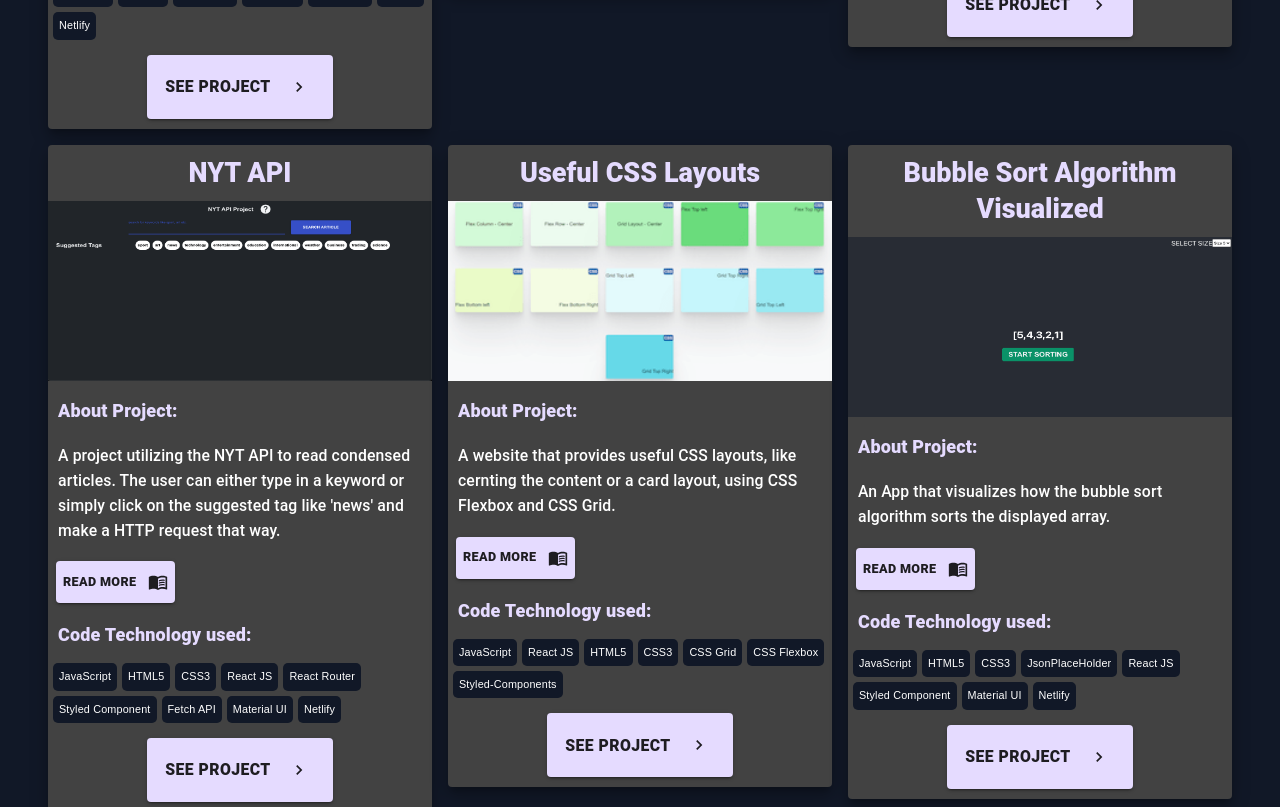
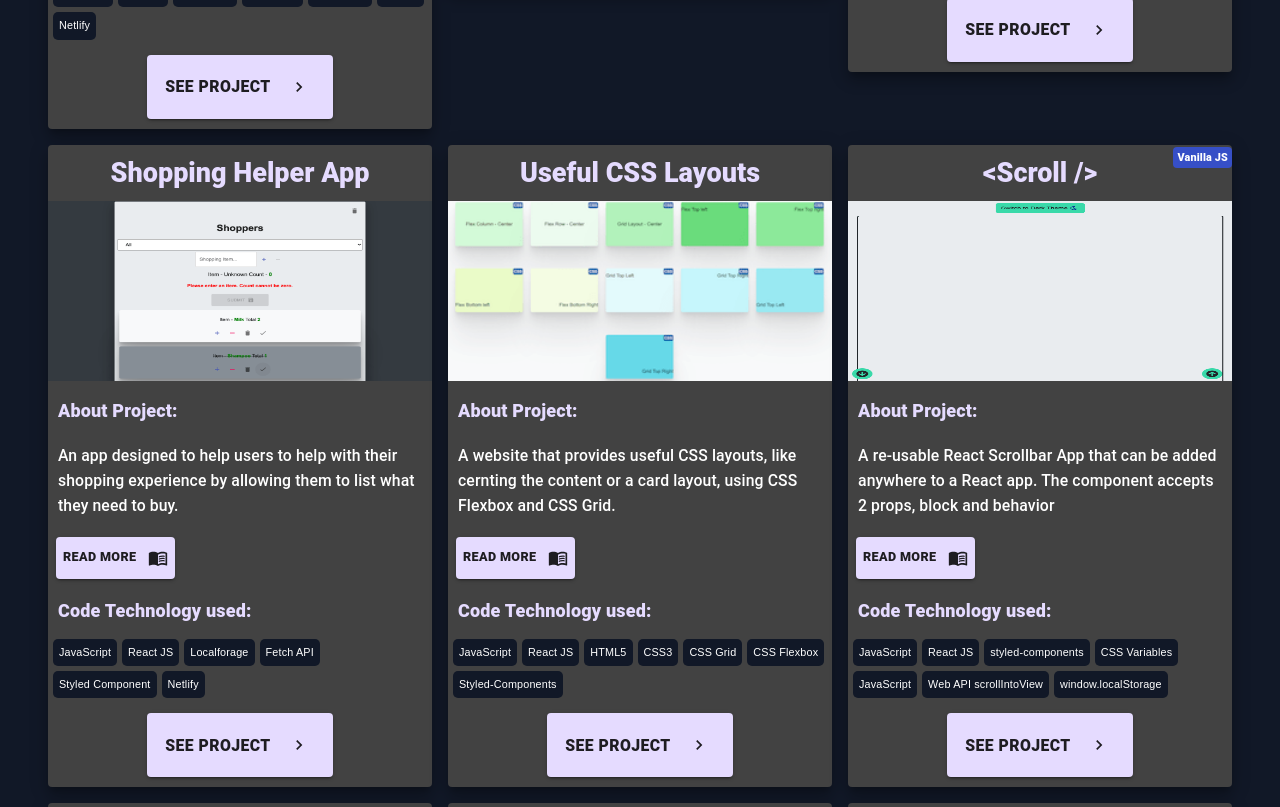
Before and after one commit to YutaMoriJP/Portfolio, a React (Create React App) app: page / in a window 1280 px wide. Shown: the part 1520-2327 px from the top of the page. Built offline with nearby package versions, Linux system fonts and the light colour scheme.

Commit message:
added scrollbar app to projects

```diff
--- a/src/Components/Card/Card.js
+++ b/src/Components/Card/Card.js
@@ -9,6 +9,8 @@ import StyledButton from "../../StyledComponent/StyledButton";
 import ChevronRightIcon from "@material-ui/icons/ChevronRight";
 import MenuBookIcon from "@material-ui/icons/MenuBook";
 import Dialog from "../Dialog/Dialog";
+import Right from "../../StyledComponent/PositiongRight";
+import TextLink from "../../StyledComponent/Link";
 
 const Text = styled(Typography)`
   padding: 5px 10px;
@@ -42,13 +44,21 @@ const ButtonContainer = styled.article`
   justify-content: flex-start;
 `;
 
-const Card = ({ header, img, description, tags, url, details }) => {
+const Card = ({ header, img, description, tags, url, details, extra }) => {
   const [open, setOpen] = useState(false);
   const handleOpen = () => setOpen(true);
+  console.log(extra);
   return (
     <>
       <Grid item xs={12} sm={6} md={4} xl={4}>
         <PaperStyled elevation={10}>
+          {extra && (
+            <Right>
+              <TextLink href={extra.url} target="_blank" rel="noreferrer">
+                {extra.text}
+              </TextLink>
+            </Right>
+          )}
           <Text variant="h5" header="true">
             {header}
           </Text>
--- a/src/Pages/Project.js
+++ b/src/Pages/Project.js
@@ -41,6 +41,7 @@ const Project = () => {
               <Grid container spacing={2} justify="center">
                 {filterFunc(projects).map(project => (
                   <Card
+                    {...project}
                     header={project.name}
                     details={project.details}
                     img={project.img}
--- a/src/StyledComponent/Link.js
+++ b/src/StyledComponent/Link.js
@@ -1,5 +1,6 @@
 import styled from "styled-components";
 import { LinksWrapper } from "../Components/Layout/Footer/FooterStyled";
+import CardWrapper from "./StyledPaper";
 
 const Link = styled.a`
   color: ${props => props.theme.link.color};
@@ -8,6 +9,13 @@ const Link = styled.a`
   :hover {
     text-decoration: underline;
   }
+  ${CardWrapper} & {
+    background: #364fc7;
+    color: white;
+    padding: 4px;
+    font-size: 0.6rem;
+    border-radius: 4px;
+  }
   ${LinksWrapper} & {
   }
 `;
--- /dev/null
+++ b/src/StyledComponent/PositiongRight.js
@@ -0,0 +1,7 @@
+import styled from "styled-components";
+
+export default styled.article`
+  position: absolute;
+  top: 0;
+  right: 0;
+`;
--- a/src/StyledComponent/StyledPaper.js
+++ b/src/StyledComponent/StyledPaper.js
@@ -2,6 +2,7 @@ import Paper from "@material-ui/core/Paper";
 import styled from "styled-components";
 
 const PaperStyled = styled(Paper)`
+  position: relative;
   width: 100%;
   h1,
   h2,
--- a/src/data/project.js
+++ b/src/data/project.js
@@ -5,13 +5,14 @@ import shiritori from "../Images/shiritori.png";
 import crudapi from "../Images/crudapi.png";
 import shopping from "../Images/shopping.png";
 import flex from "../Images/flex.png";
-import { v4 as uuidv4 } from "uuid";
 import timer from "../Images/timer.png";
 import delay from "../Images/delay.png";
 import bubble from "../Images/bubble.png";
 import blogGrid from "../Images/blogGrid.png";
+import scroll from "../Images/scroll.png";
+import usefulCSS from "../Images/css.png";
 
-import usefulCSS from "../Images/css.png";
+import { v4 as uuidv4 } from "uuid";
 
 const projects = [
   {
@@ -65,29 +66,6 @@ const projects = [
     ],
   },
   {
-    name: "Shopping Helper App",
-    img: shopping,
-    id: uuidv4(),
-    url: "https://quizzical-lovelace-17ea0b.netlify.app/",
-    description:
-      "An app designed to help users to help with their shopping experience by allowing them to list what they need to buy.",
-    details: [
-      {
-        title: "Shopping Helper App:",
-        content:
-          "This app is designed for users to help with their shopping experience. To start, users type in the store name or any title of their choosing, and a box with options gets rendered to the screen. Inside the box, they can type in the shopping item they wish to buy as well as the needed count of the item. So that the data they have submitted does not get lost after the user leaves or refreshes the page, I use LocalForage, which is a storing library for JavaScript.",
-      },
-    ],
-    tags: [
-      { tag: "JavaScript", id: uuidv4() },
-      { tag: "React JS", id: uuidv4() },
-      { tag: "Localforage", id: uuidv4() },
-      { tag: "Fetch API", id: uuidv4() },
-      { tag: "Styled Component", id: uuidv4() },
-      { tag: "Netlify", id: uuidv4() },
-    ],
-  },
-  {
     name: "NYT API",
     img: nytt,
     id: uuidv4(),
@@ -113,7 +91,29 @@ const projects = [
       { tag: "Netlify", id: uuidv4() },
     ],
   },
-
+  {
+    name: "Shopping Helper App",
+    img: shopping,
+    id: uuidv4(),
+    url: "https://quizzical-lovelace-17ea0b.netlify.app/",
+    description:
+      "An app designed to help users to help with their shopping experience by allowing them to list what they need to buy.",
+    details: [
+      {
+        title: "Shopping Helper App:",
+        content:
+          "This app is designed for users to help with their shopping experience. To start, users type in the store name or any title of their choosing, and a box with options gets rendered to the screen. Inside the box, they can type in the shopping item they wish to buy as well as the needed count of the item. So that the data they have submitted does not get lost after the user leaves or refreshes the page, I use LocalForage, which is a storing library for JavaScript.",
+      },
+    ],
+    tags: [
+      { tag: "JavaScript", id: uuidv4() },
+      { tag: "React JS", id: uuidv4() },
+      { tag: "Localforage", id: uuidv4() },
+      { tag: "Fetch API", id: uuidv4() },
+      { tag: "Styled Component", id: uuidv4() },
+      { tag: "Netlify", id: uuidv4() },
+    ],
+  },
   {
     name: "Useful CSS Layouts",
     img: usefulCSS,
@@ -136,6 +136,35 @@ const projects = [
       { tag: "CSS Grid", id: uuidv4() },
       { tag: "CSS Flexbox", id: uuidv4() },
       { tag: "Styled-Components", id: uuidv4() },
+    ],
+  },
+
+  {
+    name: "<Scroll />",
+    img: scroll,
+    id: uuidv4(),
+    url: "https://modest-ptolemy-30f1ac.netlify.app/",
+    description:
+      "A re-usable React Scrollbar App that can be added anywhere to a React app. The component accepts 2 props, block and behavior",
+    details: [
+      {
+        title: "<Scroll />: a React component",
+        content:
+          "A re-usable React Scrollbar Component that can be added anywhere to a React app - <Scroll block=”end” behavior=”smooth”/>. The component accepts 2 props, block and behavior. The block prop controls whether the user is moved to the top or the bottom of the page. If the block prop is 'end', then it moves to the bottom, and if it’s 'start', then the user is moved to the top of the page. The behavior prop controls the scrolling behavior. The default value is “smooth”. Slightly irrelevant to the scrollbar app, I also use CSS Variables to implement the theme of the app, inspired by a blog post from Kent C. Dodds. It also uses a custom hook called useLocalStorage that stores the theme setting in localStorage. If you click on the 'Vanilla JS' link at the top right side of this card UI, you can see the same scrolling API implemented with Vanilla JavaScript. The whole UI is build purely with the DOM API.",
+      },
+    ],
+    extra: {
+      url: "https://codesandbox.io/s/scrollupscrolldown-dom-api-ndto4?file=/src/index.js:116-130",
+      text: "Vanilla JS",
+    },
+    tags: [
+      { tag: "JavaScript", id: uuidv4() },
+      { tag: "React JS", id: uuidv4() },
+      { tag: "styled-components", id: uuidv4() },
+      { tag: "CSS Variables", id: uuidv4() },
+      { tag: "JavaScript", id: uuidv4() },
+      { tag: "Web API scrollIntoView", id: uuidv4() },
+      { tag: "window.localStorage", id: uuidv4() },
     ],
   },
   {
```
Also changed, not shown: src/Images/scroll.png (added).
